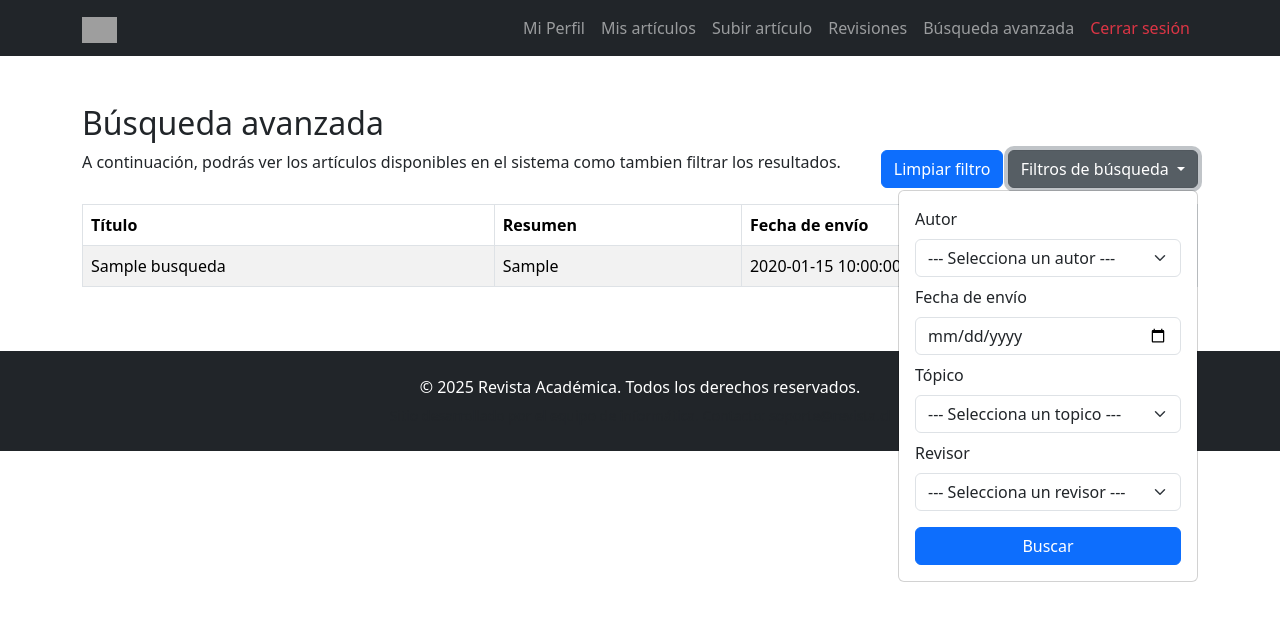
After one commit to GaboDR/tarea2-bdd, a PHP site: page /busquedaAvanzada.php in a window 1280 px wide, after a click on "Filtros de búsqueda". The commit adds this page. Shown: the top 621 px of the page. Run offline with PHP 8.4, Linux system fonts and the light colour scheme; the visitor is signed in with stand-in values (Sample User, id 1); data comes from the database, SQL or seed files in the repository; tables that the repository leaves empty or names only in its code hold one stand-in row (values such as "Sample post"); some libraries are stand-ins or nearby versions; grey boxes are pictures that could not be loaded.

Commit message:
busqueda avanzada implementada

```diff
--- /dev/null
+++ b/php/busquedaAvanzada.php
@@ -0,0 +1,163 @@
+<?php
+include('includes/header.php');
+if (!isset($_SESSION['autor_id']) && !isset($_SESSION['revisor_id']) && !isset($_SESSION['jefe_rut'])) {
+    header('Location: sesiones.php'); // Redirigir al login si no está logueado
+    exit;
+}
+
+include('db.php');
+
+$articulos_por_pagina = 20;
+
+$pagina_actual = isset($_GET['pagina']) ? (int)$_GET['pagina'] : 1;
+
+$offset = ($pagina_actual - 1) * $articulos_por_pagina;
+
+$idAutor = isset($_GET['autor']) ? $_GET['autor'] : '';
+$fecha = isset($_GET['fecha']) ? $_GET['fecha'] : '';
+$topico = isset($_GET['topico']) ? $_GET['topico'] : '';
+$idRevisor = isset($_GET['revisor']) ? $_GET['revisor'] : '';
+
+$condiciones = [];
+$parametros = [];
+$tipos = "";
+
+// Construir condiciones según los filtros
+if (!empty($idAutor)) {
+    $condiciones[] = "FIND_IN_SET(?, id_autores)";
+    $parametros[] = $idAutor;
+    $tipos .= "s";
+}
+if (!empty($fecha)) {
+    $condiciones[] = "fecha_envio = ?";
+    $parametros[] = $fecha;
+    $tipos .= "s";
+}
+if (!empty($topico)) {
+    $condiciones[] = "topicos LIKE ?";
+    $parametros[] = "%$topico%";
+    $tipos .= "s";
+}
+if (!empty($idRevisor)) {
+    $condiciones[] = "FIND_IN_SET(?, id_revisores)";
+    $parametros[] = $idRevisor;
+    $tipos .= "s";
+}
+
+// Agregar LIMIT y OFFSET
+$tipos .= "ii";
+$parametros[] = $articulos_por_pagina;
+$parametros[] = $offset;
+
+// Construir consulta final
+$query = "SELECT * FROM vista_filtros_busqueda";
+if (!empty($condiciones)) {
+    $query .= " WHERE " . implode(" AND ", $condiciones);
+}
+$query .= " LIMIT ? OFFSET ?";
+
+// Preparar y ejecutar
+$stmt = $conexion->prepare($query);
+$stmt->bind_param($tipos, ...$parametros);
+$stmt->execute();
+$resultado = $stmt->get_result();
+?>
+
+<div class="container mt-5">
+        <!-- Dashboard de artículos -->
+        <h2>Búsqueda avanzada</h2>
+    <div class="row">
+        <div class="col-md-12">
+            <div class="d-flex">
+                <p class="me-auto">A continuación, podrás ver los artículos disponibles en el sistema como tambien filtrar los resultados.</p>
+                <form method="GET" action="">
+    <div class="dropdown mb-3">
+        <button type="submit" class="btn btn-primary">Limpiar filtro</button>
+        <button class="btn btn-secondary dropdown-toggle" type="button" data-bs-toggle="dropdown">
+            Filtros de búsqueda
+        </button>
+        <div class="dropdown-menu p-3" style="min-width: 300px;">
+        <!-- Autor -->
+        <div class="mb-2">
+            <label for="autor" class="form-label">Autor</label>
+            <select name="autor" id="autor" class="form-select">
+                <option value="">--- Selecciona un autor ---</option>
+                <?php
+                $autores = $conexion->query("SELECT * FROM autor")->fetch_all(MYSQLI_ASSOC);
+                foreach ($autores as $a) {
+                    echo "<option value='" . htmlspecialchars($a['ID']) . "'>" . htmlspecialchars($a['NOMBRE']) . "</option>";
+                }
+                ?>
+            </select>
+        </div>
+
+        <!-- Fecha -->
+        <div class="mb-2">
+            <label for="fecha" class="form-label">Fecha de envío</label>
+            <input type="date" class="form-control" name="fecha" id="fecha">
+        </div>
+
+        <!-- Tópico -->
+        <div class="mb-2">
+            <label for="topico" class="form-label">Tópico</label>
+            <select name="topico" class="form-select" id="topico">
+                <option value="">--- Selecciona un topico ---</option>
+                <?php
+                    $topicos = $conexion->query("SELECT * FROM topico_especialidad")->fetch_all(MYSQLI_ASSOC);
+                    foreach ($topicos as $t) {
+                        echo "<option value='" . htmlspecialchars($t['NOMBRE']) . "'>" . htmlspecialchars($t['NOMBRE']) . "</option>";
+                    }
+                ?>
+            </select>
+        </div>
+
+        <!-- Revisor -->
+        <div class="mb-2">
+            <label for="revisor" class="form-label">Revisor</label>
+            <select name="revisor" id="revisor" class="form-select">
+                <option value="">--- Selecciona un revisor ---</option>
+                <?php
+                    $revisores = $conexion->query("SELECT * FROM revisor")->fetch_all(MYSQLI_ASSOC);
+                    foreach ($revisores as $r) {
+                        echo "<option value='" . htmlspecialchars($r['ID']) . "'>" . htmlspecialchars($r['NOMBRE']) . "</option>";
+                    }
+                ?>
+            </select>
+        </div>
+
+        <!-- Botón de búsqueda dentro del dropdown -->
+        <button type="submit" class="btn btn-primary w-100 mt-2">Buscar</button>
+        </div>
+        </div>
+    </form>
+            </div>
+
+            <!-- Tabla de artículos -->
+            <table class="table table-bordered table-striped">
+                <thead class="thead-dark">
+                    <tr>
+                        <th>Título</th>
+                        <th>Resumen</th>
+                        <th>Fecha de envío</th>
+                    </tr>
+                </thead>
+                <tbody>
+                    <?php
+                    if ($resultado->num_rows > 0) {
+                        while ($articulo = $resultado->fetch_assoc()) {
+                            echo "<tr>";
+                            echo "<td>" . $articulo['titulo'] . "</td>";
+                            echo "<td>" . $articulo['resumen'] . "</td>";
+                            echo "<td>" . $articulo['fecha_envio'] . "</td>";
+                        }
+                    } else {
+                        echo "<tr><td colspan='4' class='text-center'>No se encontraron artículos.</td></tr>";
+                    }
+                    ?>
+                </tbody>
+            </table>
+        </div>
+    </div>
+</div>
+
+<?php include('includes/footer.php')?>
--- a/php/includes/header.php
+++ b/php/includes/header.php
@@ -35,24 +35,22 @@ session_start();
             <li class="nav-item"><a class="nav-link" href="/tarea2/php/autor/perfil.php">Mi Perfil</a></li>
             <li class="nav-item"><a class="nav-link" href="/tarea2/php/autor/ver_art.php">Mis artículos</a></li>
             <li class="nav-item"><a class="nav-link" href="/tarea2/php/autor/crear_articulo.php">Subir artículo</a></li>
-            <li class="nav-item"><a class="nav-link text-danger" href="/tarea2/php/logout.php">Cerrar sesión</a></li>
 
           <?php elseif (isset($_SESSION['revisor_id'])): ?>
             <!-- Opciones para REVISOR -->
             <li class="nav-item"><a class="nav-link" href="/tarea2/php/revisor/perfil.php">Mi Perfil</a></li>
-
             <li class="nav-item"><a class="nav-link" href="/tarea2/php/revisor/articulos_revisar.php">Artículos a revisar</a></li>
-            <li class="nav-item"><a class="nav-link text-danger" href="/tarea2/php/logout.php">Cerrar sesión</a></li>
 
           <?php elseif (isset($_SESSION['jefe_rut'])): ?>
             <!-- Opciones para JEFE DE COMITÉ -->
             <li class="nav-item"><a class="nav-link" href="/tarea2/php/jefeRevisor/mainJefe.php">Mi Perfil</a></li>
             <li class="nav-item"><a class="nav-link" href="/tarea2/php/jefeRevisor/asignar_revisores.php">Asignar revisores</a></li>
             <li class="nav-item"><a class="nav-link" href="/tarea2/php/jefeRevisor/gestion_revisores.php">Gestionar revisores</a></li>
-            <li class="nav-item"><a class="nav-link text-danger" href="/tarea2/php/logout.php">Cerrar sesión</a></li>
           <?php endif; ?>
 
           <li class="nav-item"><a class="nav-link" href="/tarea2/php/index.php">Revisiones</a></li>
+          <li class="nav-item"><a class="nav-link" href="/tarea2/php/busquedaAvanzada.php">Búsqueda avanzada</a></li>
+          <li class="nav-item"><a class="nav-link text-danger" href="/tarea2/php/logout.php">Cerrar sesión</a></li>
         </ul>
       </div>
     <?php endif; ?>
```
Also changed, not shown: tablasActualizadas.sql (+19 -0 lines).
